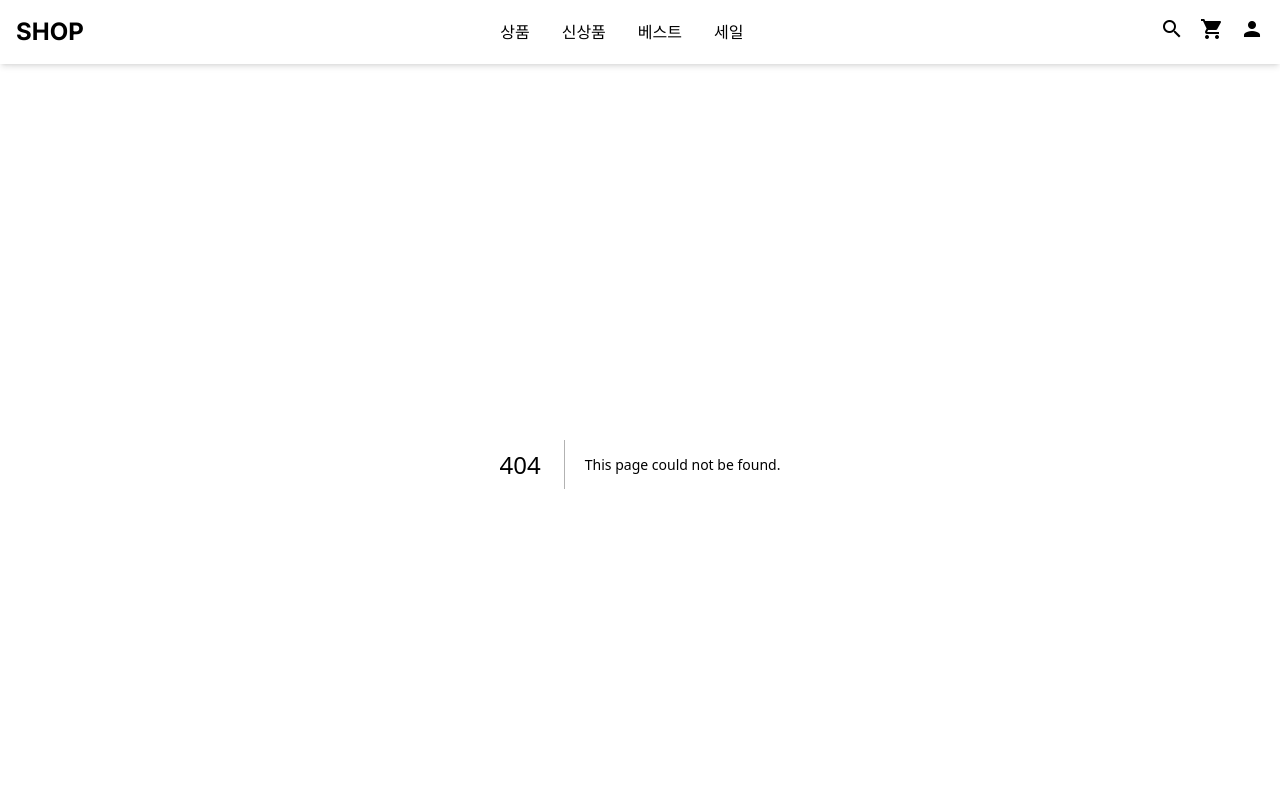
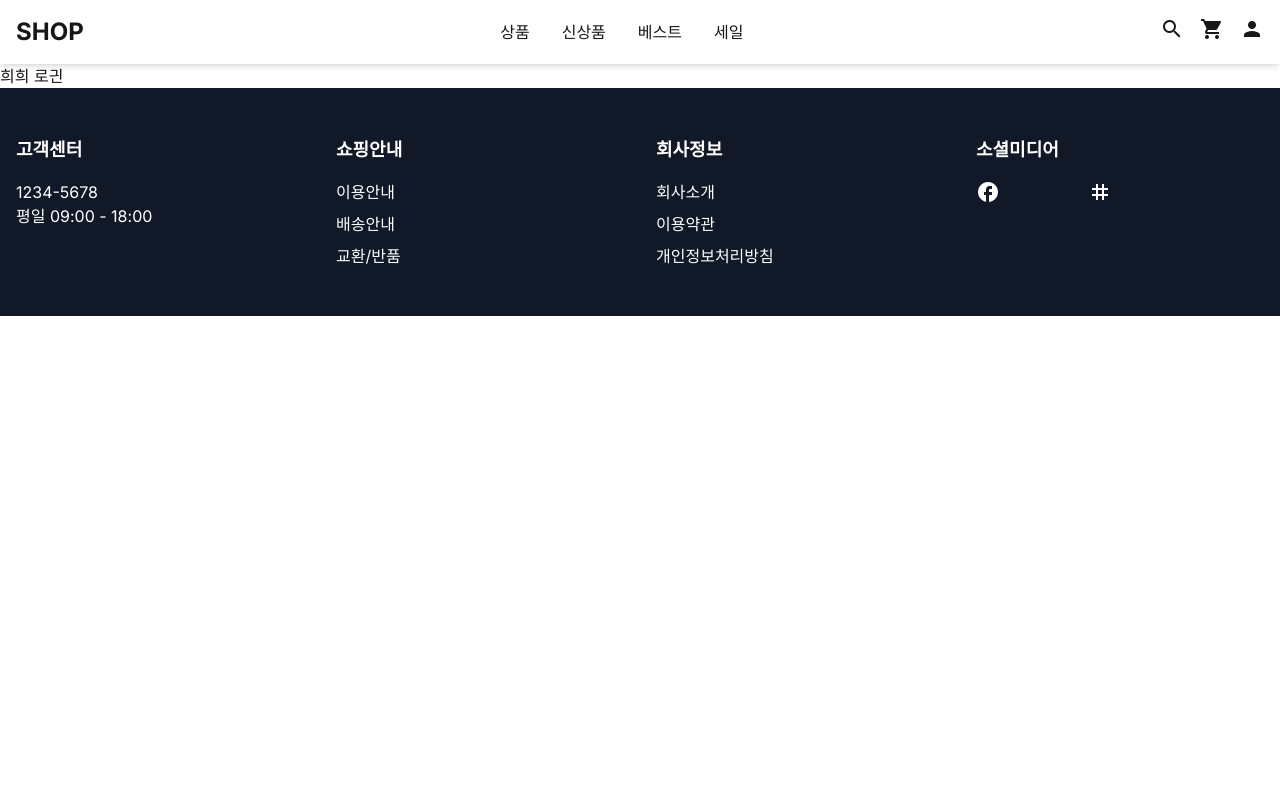
Before and after one commit to jeongseoe/jeongbbangsa, a Next.js app: page /login in a window 1280 px wide. Before the commit this address had no page. Shown: the top 800 px of the page. Built offline with nearby package versions, Linux system fonts and the light colour scheme.

Commit message:
test : router 폴더명대로 되는지 확인

```diff
--- /dev/null
+++ b/app/login/page.tsx
@@ -0,0 +1,9 @@
+import Image from 'next/image';
+
+export default function Home() {
+  return (
+    <div>
+      <h1>희희 로긘</h1>
+    </div>
+  );
+}
```
